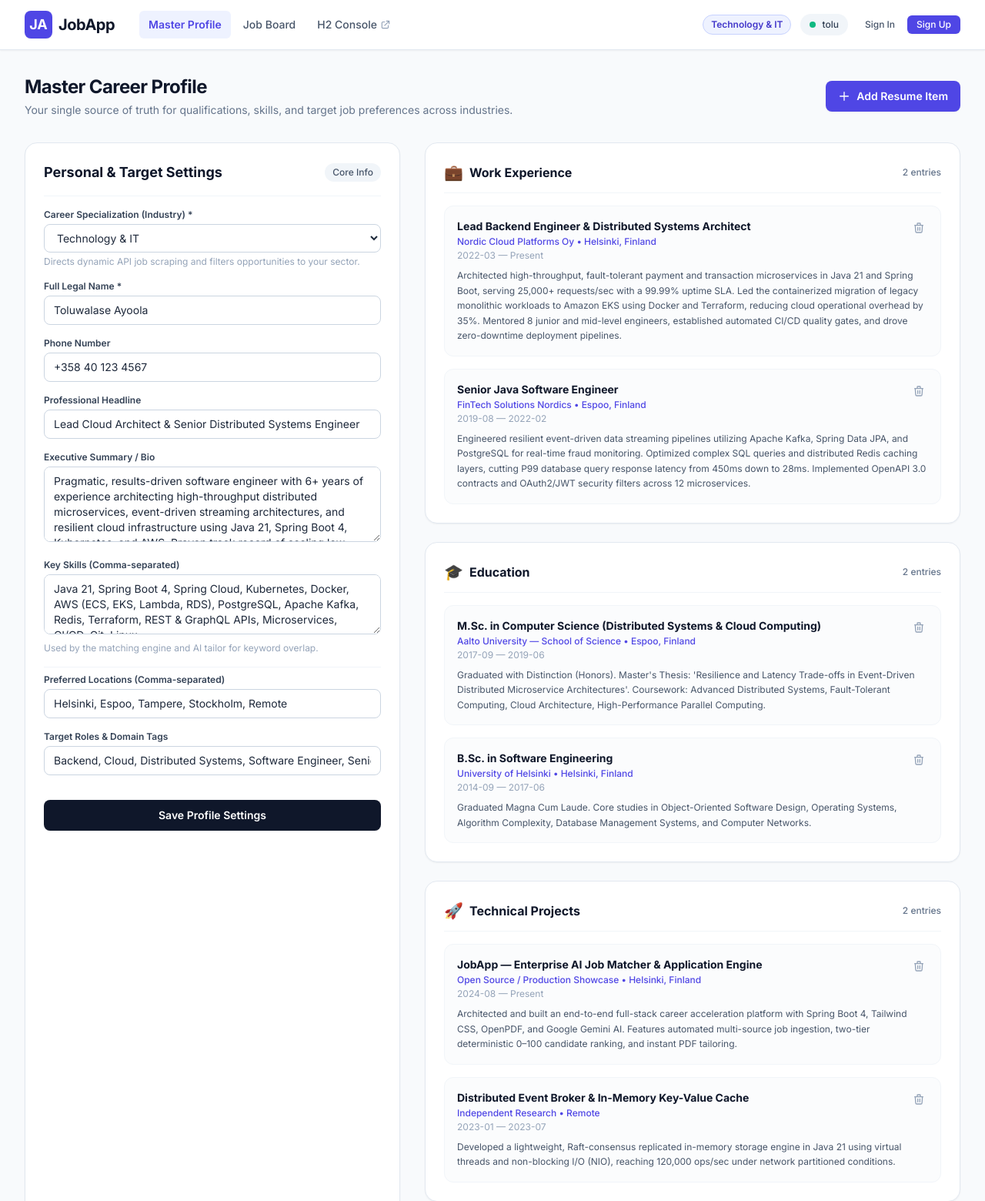
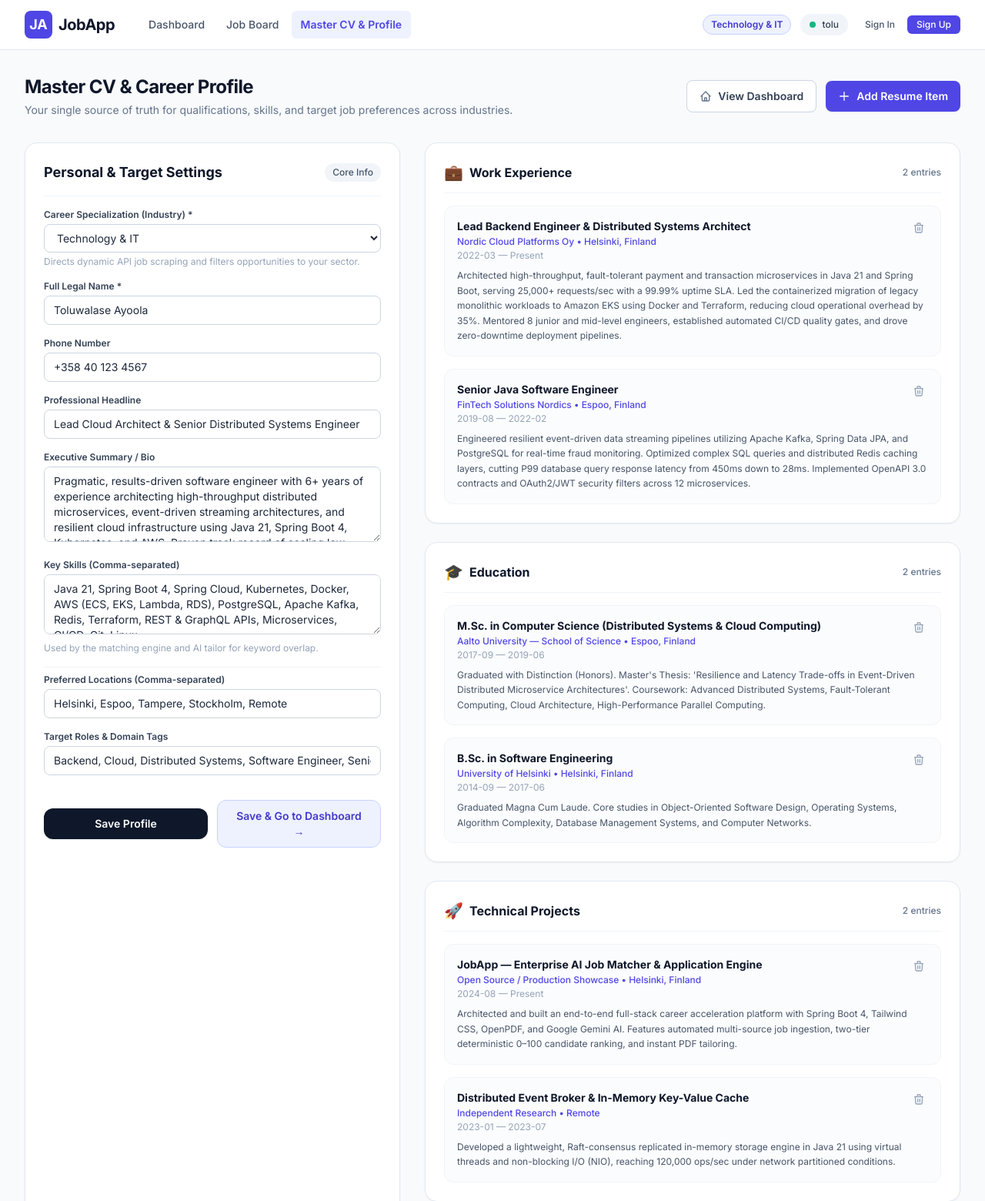
Before and after one commit to A2p3kt/job-app, a Spring Boot app: page /profile in a window 1280 px wide. Shown: the top 1560 px of the page at 77% size. Run offline with Spring Boot 4, Linux system fonts and the light colour scheme; data comes from the database, SQL or seed files in the repository; some libraries are stand-ins or nearby versions.

Commit message:
feat(ui): update onboarding flow, remove H2 console, and add UI transitions
- Route new candidate registration and sign-in to CV profile completion with onboarding guide banner
- Add Save & Go to Dashboard form submission and direct header shortcuts
- Remove H2 console links from all navigation bars and view templates
- Add smooth Tailwind CSS card elevation, hover translation, and button transition animations

```diff
--- a/src/main/java/dev/toluwalase/jobapp/web/ProfileWebController.java
+++ b/src/main/java/dev/toluwalase/jobapp/web/ProfileWebController.java
@@ -66,13 +66,15 @@ public class ProfileWebController {
      * Displays the Master Profile form, specialization selector, categorized items, and add-item modal.
      * Resolves the authenticated user, or falls back to the default seed user ("tolu") during development.
      *
-     * @param model     Spring MVC Model for UI data binding
-     * @param principal Current authenticated user principal
-     * @param session   Current HTTP session for session-based authentication
+     * @param onboarding Flag indicating if user is in initial onboarding journey
+     * @param model      Spring MVC Model for UI data binding
+     * @param principal  Current authenticated user principal
+     * @param session    Current HTTP session for session-based authentication
      * @return Template view name "profile"
      */
     @GetMapping("/profile")
-    public String showProfile(Model model, Principal principal, HttpSession session) {
+    public String showProfile(@RequestParam(value = "onboarding", required = false, defaultValue = "false") boolean onboarding,
+                              Model model, Principal principal, HttpSession session) {
         String username = resolveUsername(principal, session);
         MasterProfile profile = profileService.getOrCreateProfile(username);
 
@@ -80,6 +82,7 @@ public class ProfileWebController {
         model.addAttribute("categories", JobCategory.values());
         model.addAttribute("itemTypes", ProfileItemType.values());
         model.addAttribute("newItem", new ProfileItem());
+        model.addAttribute("onboarding", onboarding);
 
         // Group items by type for organized display
         model.addAttribute("experienceItems", profileService.getItemsByType(profile.getId(), ProfileItemType.EXPERIENCE));
@@ -95,14 +98,17 @@ public class ProfileWebController {
      *
      * @param profileForm        Bound form entity containing user edits
      * @param bindingResult      Validation result for profileForm
+     * @param action             Action target (e.g. "dashboard" to redirect to dashboard upon save)
      * @param redirectAttributes Flash attributes for feedback notifications
      * @param model              Spring MVC Model for error rendering
      * @param principal          Current authenticated user
-     * @return Redirect to /profile upon success or "profile" view on validation error
+     * @param session            Current HTTP session
+     * @return Redirect to /dashboard, /profile, or "profile" view on validation error
      */
     @PostMapping("/profile/update")
     public String updateProfile(@Valid @ModelAttribute("profile") MasterProfile profileForm,
                                 BindingResult bindingResult,
+                                @RequestParam(value = "action", required = false) String action,
                                 RedirectAttributes redirectAttributes,
                                 Model model,
                                 Principal principal,
@@ -124,6 +130,9 @@ public class ProfileWebController {
 
         profileService.updateProfile(profileForm.getId(), profileForm);
         redirectAttributes.addFlashAttribute("successMessage", "Master Profile updated successfully!");
+        if ("dashboard".equalsIgnoreCase(action)) {
+            return "redirect:/dashboard";
+        }
         return "redirect:/profile";
     }
 
--- a/src/main/resources/templates/kit-editor.html
+++ b/src/main/resources/templates/kit-editor.html
@@ -46,6 +46,9 @@
                     92% Match
                 </span>
 
+                <a th:href="@{/dashboard}" class="text-xs font-medium text-slate-600 hover:text-indigo-600 px-3 py-1.5 rounded-lg border border-slate-200 hover:bg-slate-50 transition">
+                    Dashboard
+                </a>
                 <a th:href="@{/profile}" class="text-xs font-medium text-slate-600 hover:text-indigo-600 px-3 py-1.5 rounded-lg border border-slate-200 hover:bg-slate-50 transition">
                     Profile
                 </a>
--- a/src/main/resources/templates/profile.html
+++ b/src/main/resources/templates/profile.html
@@ -16,25 +16,24 @@
 <body class="bg-slate-50 text-slate-800 min-h-screen flex flex-col">
 
     <!-- Top Navigation Bar -->
-    <header class="bg-white border-b border-slate-200 sticky top-0 z-30 shadow-sm">
+    <header class="bg-white border-b border-slate-200 sticky top-0 z-30 shadow-xs">
         <div class="max-w-7xl mx-auto px-4 sm:px-6 lg:px-8 h-16 flex items-center justify-between">
             <div class="flex items-center space-x-8">
-                <a href="/profile" class="flex items-center space-x-2">
-                    <div class="h-9 w-9 rounded-lg bg-indigo-600 flex items-center justify-center text-white font-bold text-lg shadow-sm">
+                <a href="/dashboard" class="flex items-center space-x-2 group">
+                    <div class="h-9 w-9 rounded-lg bg-indigo-600 flex items-center justify-center text-white font-bold text-lg shadow-sm group-hover:bg-indigo-700 transition-all duration-200">
                         JA
                     </div>
                     <span class="font-bold text-xl text-slate-900 tracking-tight">JobApp</span>
                 </a>
                 <nav class="hidden md:flex space-x-1">
-                    <a href="/profile" class="px-3 py-2 rounded-md text-sm font-semibold text-indigo-600 bg-indigo-50">
-                        Master Profile
+                    <a href="/dashboard" class="px-3 py-2 rounded-md text-sm font-medium text-slate-600 hover:text-slate-900 hover:bg-slate-100 transition-all duration-150">
+                        Dashboard
                     </a>
-                    <a href="/jobs" class="px-3 py-2 rounded-md text-sm font-medium text-slate-600 hover:text-slate-900 hover:bg-slate-100 transition">
+                    <a href="/jobs" class="px-3 py-2 rounded-md text-sm font-medium text-slate-600 hover:text-slate-900 hover:bg-slate-100 transition-all duration-150">
                         Job Board
                     </a>
-                    <a href="/h2-console" target="_blank" class="px-3 py-2 rounded-md text-sm font-medium text-slate-600 hover:text-slate-900 hover:bg-slate-100 transition flex items-center space-x-1">
-                        <span>H2 Console</span>
-                        <svg class="w-3.5 h-3.5 text-slate-400" fill="none" stroke="currentColor" viewBox="0 0 24 24"><path stroke-linecap="round" stroke-linejoin="round" stroke-width="2" d="M10 6H6a2 2 0 00-2 2v10a2 2 0 002 2h10a2 2 0 002-2v-4M14 4h6m0 0v6m0-6L10 14"></path></svg>
+                    <a href="/profile" class="px-3 py-2 rounded-md text-sm font-semibold text-indigo-600 bg-indigo-50 transition-all duration-150">
+                        Master CV & Profile
                     </a>
                 </nav>
             </div>
@@ -46,14 +45,14 @@
                     <span class="w-2 h-2 rounded-full bg-emerald-500"></span>
                     <span th:text="${profile.user != null ? profile.user.username : 'demo-user'}">tolu</span>
                 </div>
-                <a th:if="${session.username != null}" href="/signout" class="text-xs font-medium text-slate-500 hover:text-rose-600 px-2 py-1 rounded transition">
+                <a th:if="${session.username != null}" href="/signout" class="text-xs font-medium text-slate-500 hover:text-rose-600 px-2 py-1 rounded transition-colors duration-150">
                     Sign Out
                 </a>
                 <div th:unless="${session.username != null}" class="hidden sm:flex items-center space-x-1.5">
                     <a href="/signin" class="text-xs font-medium text-slate-600 hover:text-indigo-600 px-2.5 py-1 rounded-md hover:bg-slate-100 transition">
                         Sign In
                     </a>
-                    <a href="/signup" class="text-xs font-medium text-white bg-indigo-600 hover:bg-indigo-700 px-3 py-1 rounded-md transition shadow-sm">
+                    <a href="/signup" class="text-xs font-medium text-white bg-indigo-600 hover:bg-indigo-700 px-3 py-1 rounded-md transition shadow-xs">
                         Sign Up
                     </a>
                 </div>
@@ -63,6 +62,28 @@
 
     <!-- Main Container -->
     <main class="max-w-7xl mx-auto px-4 sm:px-6 lg:px-8 py-8 flex-1 w-full">
+
+        <!-- Onboarding / Welcome Guidance Banner -->
+        <div th:if="${onboarding}" class="mb-6 bg-gradient-to-r from-indigo-600 to-indigo-700 rounded-2xl p-6 text-white shadow-md transition-all duration-300">
+            <div class="flex flex-col md:flex-row md:items-center justify-between gap-4">
+                <div class="flex items-start space-x-3.5">
+                    <div class="p-2.5 bg-white/20 rounded-xl text-white shrink-0">
+                        <svg class="w-6 h-6" fill="none" stroke="currentColor" viewBox="0 0 24 24"><path stroke-linecap="round" stroke-linejoin="round" stroke-width="2" d="M9 12l2 2 4-4m6 2a9 9 0 11-18 0 9 9 0 0118 0z"></path></svg>
+                    </div>
+                    <div>
+                        <h2 class="text-lg font-bold text-white">Step 1 of 2: Fill in Your CV & Career Details</h2>
+                        <p class="text-indigo-100 text-sm mt-0.5 max-w-2xl">
+                            Fill in your headline, summary, and work experience below. When you're ready, proceed to your Application Dashboard to view saved kits and matched jobs!
+                        </p>
+                    </div>
+                </div>
+                <div class="flex items-center space-x-2 shrink-0">
+                    <a href="/dashboard" class="px-5 py-2.5 bg-white text-indigo-700 font-semibold text-sm rounded-xl shadow-sm hover:bg-indigo-50 hover:shadow transition-all duration-200">
+                        Proceed to Dashboard &rarr;
+                    </a>
+                </div>
+            </div>
+        </div>
 
         <!-- Flash Feedback Banners -->
         <div th:if="${successMessage}" class="mb-6 p-4 rounded-xl bg-emerald-50 border border-emerald-200 text-emerald-800 flex items-center justify-between shadow-sm">
@@ -84,11 +105,15 @@
         <!-- Page Header -->
         <div class="mb-8 flex flex-col md:flex-row md:items-center md:justify-between gap-4">
             <div>
-                <h1 class="text-2xl font-bold text-slate-900 tracking-tight">Master Career Profile</h1>
+                <h1 class="text-2xl font-bold text-slate-900 tracking-tight">Master CV & Career Profile</h1>
                 <p class="text-sm text-slate-500 mt-1">Your single source of truth for qualifications, skills, and target job preferences across industries.</p>
             </div>
-            <div class="flex items-center space-x-3">
-                <button type="button" onclick="openModal()" class="inline-flex items-center space-x-2 px-4 py-2.5 rounded-lg text-sm font-semibold bg-indigo-600 text-white hover:bg-indigo-700 shadow-sm transition">
+            <div class="flex flex-wrap items-center gap-3">
+                <a href="/dashboard" class="inline-flex items-center space-x-2 px-4 py-2.5 rounded-lg text-sm font-semibold text-slate-700 bg-white border border-slate-300 hover:bg-slate-50 hover:border-slate-400 shadow-2xs hover:shadow-xs transition-all duration-200 hover:-translate-y-0.5">
+                    <svg class="w-4 h-4 text-slate-500" fill="none" stroke="currentColor" viewBox="0 0 24 24"><path stroke-linecap="round" stroke-linejoin="round" stroke-width="2" d="M3 12l2-2m0 0l7-7 7 7M5 10v10a1 1 0 001 1h3m10-11l2 2m-2-2v10a1 1 0 01-1 1h-3m-6 0a1 1 0 001-1v-4a1 1 0 011-1h2a1 1 0 011 1v4a1 1 0 001 1m-6 0h6"></path></svg>
+                    <span>View Dashboard</span>
+                </a>
+                <button type="button" onclick="openModal()" class="inline-flex items-center space-x-2 px-4 py-2.5 rounded-lg text-sm font-semibold bg-indigo-600 text-white hover:bg-indigo-700 shadow-sm hover:shadow transition-all duration-200 hover:-translate-y-0.5">
                     <svg class="w-4 h-4" fill="none" stroke="currentColor" viewBox="0 0 24 24"><path stroke-linecap="round" stroke-linejoin="round" stroke-width="2" d="M12 4v16m8-8H4"></path></svg>
                     <span>Add Resume Item</span>
                 </button>
@@ -163,9 +188,14 @@
                                class="w-full px-3 py-2 rounded-lg border border-slate-300 text-sm focus:outline-none focus:ring-2 focus:ring-indigo-500 focus:border-indigo-500">
                     </div>
 
-                    <div class="pt-4">
-                        <button type="submit" class="w-full py-2.5 px-4 rounded-lg bg-slate-900 text-white font-semibold text-sm hover:bg-slate-800 transition shadow-sm">
-                            Save Profile Settings
+                    <div class="pt-4 flex flex-col sm:flex-row items-center gap-3">
+                        <button type="submit" name="action" value="save"
+                                class="w-full sm:w-1/2 py-2.5 px-4 rounded-xl bg-slate-900 text-white font-semibold text-sm hover:bg-slate-800 shadow-sm hover:shadow transition-all duration-200 hover:-translate-y-0.5">
+                            Save Profile
+                        </button>
+                        <button type="submit" name="action" value="dashboard"
+                                class="w-full sm:w-1/2 py-2.5 px-4 rounded-xl bg-indigo-50 border border-indigo-200 text-indigo-700 font-semibold text-sm hover:bg-indigo-100 hover:border-indigo-300 shadow-2xs hover:shadow-xs transition-all duration-200 hover:-translate-y-0.5">
+                            Save & Go to Dashboard &rarr;
                         </button>
                     </div>
                 </form>
```
Also changed, not shown: src/main/java/dev/toluwalase/jobapp/web/AuthWebController.java (+7 -6 lines), src/main/resources/templates/jobs.html (+12 -13 lines), src/main/resources/templates/signin.html (+4 -4 lines), src/main/resources/templates/signup.html (+4 -4 lines), 2 other files.
